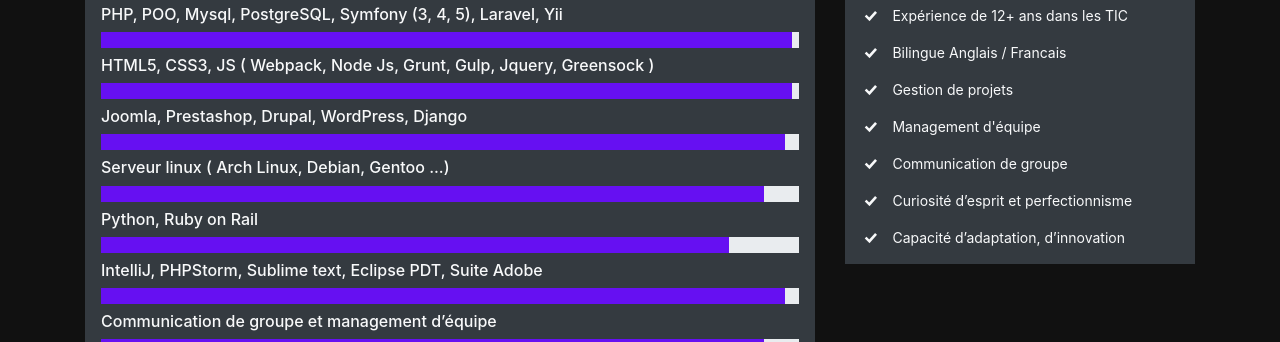
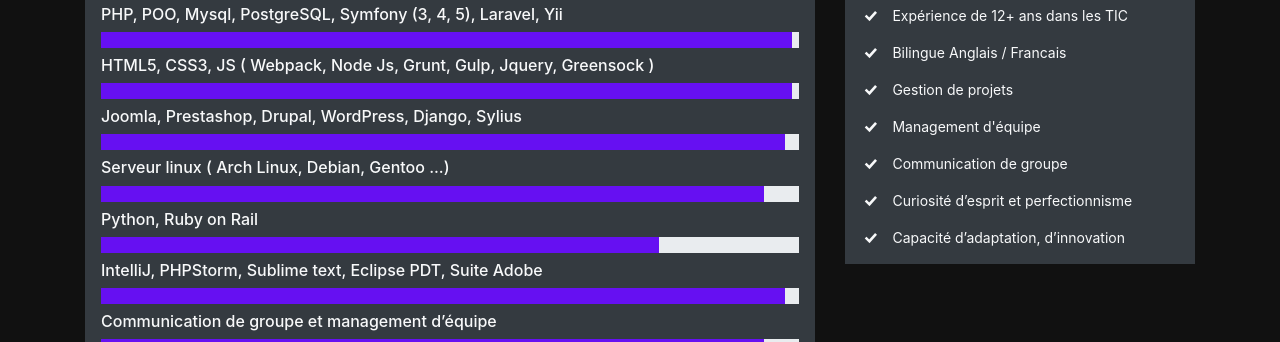
Before and after one commit to shaylash/shaylash.github.io, a Jekyll site: the page built from index.md, in a window 1280 px wide. Shown: the part 360-702 px from the top of the page. Built offline with Jekyll 4.4.1, drawn with Linux system fonts in a browser that asks for light colours.

Commit message:
Maj page d'accueil

```diff
--- a/_layouts/home.html
+++ b/_layouts/home.html
@@ -73,7 +73,7 @@
 				</div>
 				<h6 class="text-light">
 					<span class="glyphicon glyphicon-thumbs-up"></span>
-					Joomla, Prestashop, Drupal, WordPress, Django
+					Joomla, Prestashop, Drupal, WordPress, Django, Sylius
 				</h6>
 				<div class="progress mb-2">
 					<div class="progress-bar bg-info" role="progressbar" aria-valuenow="98" aria-valuemin="0" aria-valuemax="100">
@@ -94,8 +94,8 @@
 					Python, Ruby on Rail
 				</h6>
 				<div class="progress mb-2">
-					<div class="progress-bar bg-info" role="progressbar" aria-valuenow="90" aria-valuemin="0" aria-valuemax="100">
-						<span class="sr-only">90% Complete (success)</span>
+					<div class="progress-bar bg-info" role="progressbar" aria-valuenow="80" aria-valuemin="0" aria-valuemax="100">
+						<span class="sr-only">80% Complete (success)</span>
 					</div>
 				</div>
 
@@ -168,11 +168,13 @@
 									<span class="flex-grow-1">SATELLITE MULTIMEDIA Lead D&eacute;veloppeur senior Full Stack</span>
 									<span class="badge badge-info">2010 - aujourd'hui</span>
 								</h3>
-								<p class="expContent">Développement d'un cms maison complet</p>
-								<p class="expContent">Développement de site specifique (web tv, agences immobilières avec plateform de commande et crm)</p>
-								<p class="expContent">Développement de la web tv de castorama</p>
-								<p class="expContent">Développement d'une application extra et intranet d'&eacute;change de fichiers vidéos de grand taille</p>
-								<p class="expContent">Développement d'applications spécifiques pour grands groupes sous Symfony 3 et 4 (Alstom, Castorama, Air Liquide France Industrie, ...)</p>
+								<p class="expContent">Développement d'un cms (maison complet) basé sur symfony</p>
+								<p class="expContent">Développement de site specifique (web-tv, agences immobilières avec plateform de commande, de support et crm)</p>
+								<p class="expContent">Développement de la web-tv de Castorama (communication interne)</p>
+								<p class="expContent">Développement d'applications de gamification pour Castorama, Alstom et le département de l'Aude...</p>
+								<p class="expContent">Développement d'applications de support et de suivi de projet pour Astech Solution, Satellite Multimedia</p>
+								<p class="expContent">Développement d'une application extra/intranet d'échange de fichiers vidéos de grandes tailles</p>
+								<p class="expContent">Développement d'applications spécifiques pour grands groupes sous Symfony 3, 4 et 5 (Alstom, Castorama, Air Liquide France Industrie, ...)</p>
 							</div>
 
 							<div class="experience">
```
